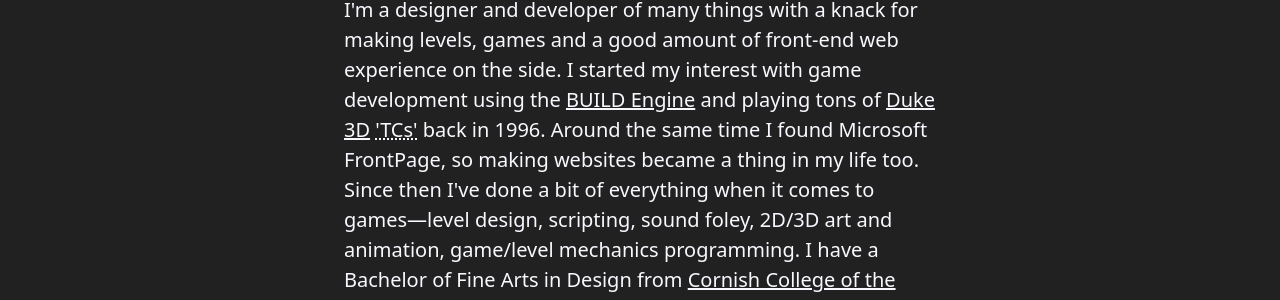
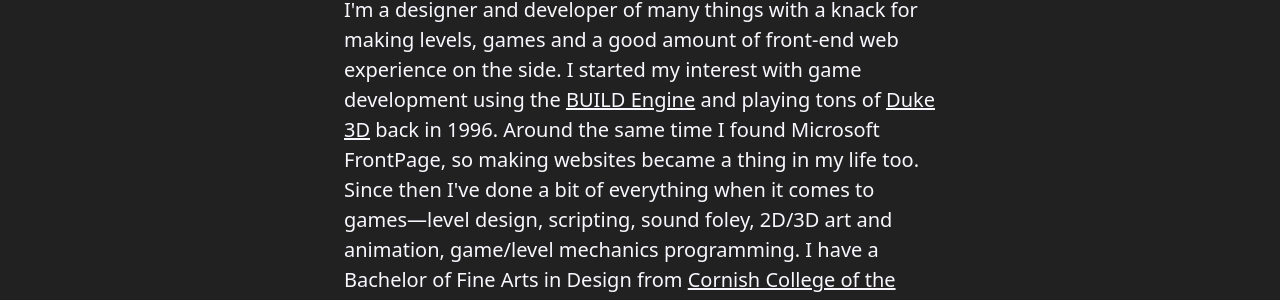
Before and after one commit to davemcdowell/portfolio, a Jekyll site: the page built from about.html, in a window 1280 px wide and 900 px high. Shown: the part 154-454 px from the top of the window. Built offline with Jekyll 4.4.1, drawn with Linux system fonts in a browser that asks for light colours; nearby versions of some CDN libraries.

Commit message:
Update about.html

```diff
--- a/about.html
+++ b/about.html
@@ -4,7 +4,7 @@
 permalink: /about/
 ---
 {% capture aboutMe %}
-I'm a designer and developer of many things with a knack for making levels, games and a good amount of front-end web experience on the side. I started my interest with game development using the <a href="https://en.wikipedia.org/wiki/Build_(game_engine)" target="_blank" rel="noreferrer">BUILD Engine</a> and playing tons of <a href="https://en.wikipedia.org/wiki/Duke_Nukem_3D" target="_blank" rel="noreferrer">Duke 3D</a> <abbr title="Total Conversions">'TCs'</abbr> back in 1996. Around the same time I found Microsoft FrontPage, so making websites became a thing in my life too.
+I'm a designer and developer of many things with a knack for making levels, games and a good amount of front-end web experience on the side. I started my interest with game development using the <a href="https://en.wikipedia.org/wiki/Build_(game_engine)" target="_blank" rel="noreferrer">BUILD Engine</a> and playing tons of <a href="https://en.wikipedia.org/wiki/Duke_Nukem_3D" target="_blank" rel="noreferrer">Duke 3D</a> back in 1996. Around the same time I found Microsoft FrontPage, so making websites became a thing in my life too.
 Since then I've done a bit of everything when it comes to games&mdash;level design, scripting, sound foley, 2D/3D art and animation, game/level mechanics programming. I have a Bachelor of Fine Arts in Design from <a href="https://www.cornish.edu/" target="_blank" rel="noreferrer">Cornish College of the Arts</a> and an Associate of Applied Science in Interactive Media from <a href="https://www.cscc.edu/" target="_blank" rel="noreferrer"></a>Columbus State Community College</a>.
 {% endcapture %}
 <div class="container">
```
